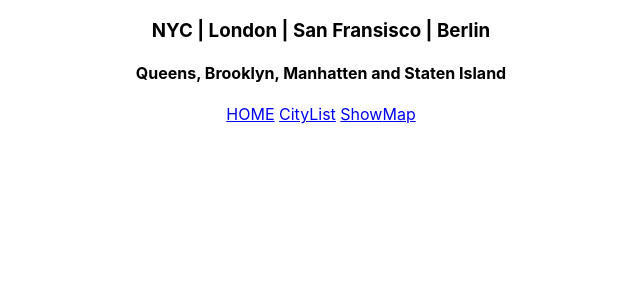
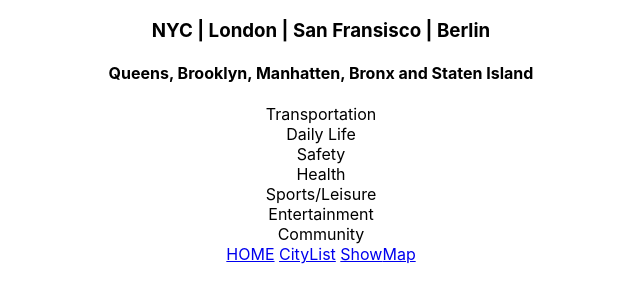
Before and after one commit to kellogsfrost/browsing-house-app, a React (Create React App) app: page / in a window 1280 px wide. Shown: the top 302 px of the page, without its empty margins (319-959 px from the left). Built offline with nearby package versions, Linux system fonts and the light colour scheme; no server answers.

Commit message:
updated neighborhoodlist

```diff
--- a/src/App.jsx
+++ b/src/App.jsx
@@ -45,7 +45,7 @@ class App extends React.Component {
           <Link  to='/'>HOME</Link>{' '}
           <Link  to='/city'>CityList</Link>{' '}
           <Link  to='/show'>Show</Link>{''}
-          <Link to ='/map'>Map</Link>
+          <Link  to ='/map'>Map</Link>
         </nav>
         {/* <Route exact path='/' component={Home} />
 
--- a/src/Home.jsx
+++ b/src/Home.jsx
@@ -8,8 +8,35 @@ export class Home extends Component {
                 <h3>NYC | London | San Fransisco | Berlin</h3>
             </div>
            <div>
-               <h4>Queens, Brooklyn, Manhatten and Staten Island </h4>
+               <h4>Queens, Brooklyn, Manhatten, Bronx and Staten Island </h4>
             </div>
+
+            <div className="themes">
+                <div>
+                    Transportation
+                    <i class="far fa-check-circle"></i>
+                </div>
+                <div>
+                    Daily Life
+                </div>
+                <div>
+                    Safety
+                </div>
+                <div>
+                    Health
+                </div>
+                <div>
+                    Sports/Leisure
+                </div>
+                <div>
+                    Entertainment
+                </div>
+                <div>
+                    Community
+                </div>
+            </div>
+
+            <footer></footer>
            </>
         )
     }
--- a/src/NeighborhoodList.jsx
+++ b/src/NeighborhoodList.jsx
@@ -2,9 +2,9 @@ import React from 'react';
 
 const NeighborhoodList = props => (
 <>
-<button>Go!<div className="park">ParkSlope</div></button>
-<button>Go!<div className="bed">Bed Stuy</div></button>
-<button>Go!<div className="green">Green Point</div></button>
+<button>Go!</button><div className="park">ParkSlope</div>
+<button>Go!</button><div className="bed">Bed Stuy</div>
+<button>Go!</button><div className="green">Green Point</div>
 </>
 )
 
```
Also changed, not shown: 1 other file (tests, documents, lock files or other folders).
